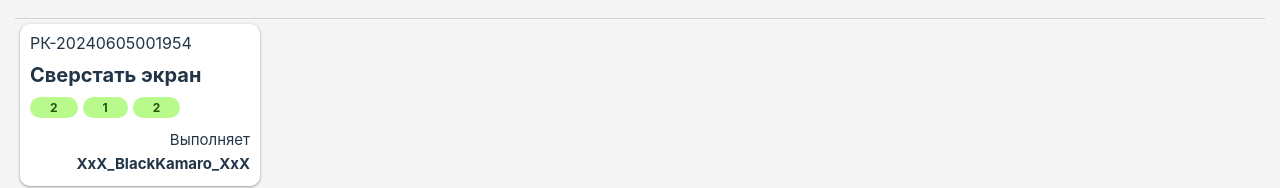
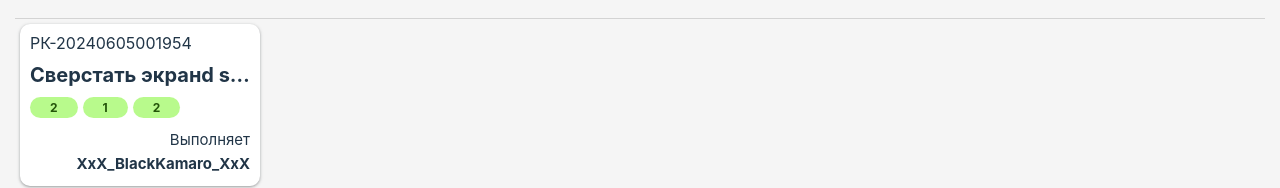
Before and after one commit to OSUKAL/todolistbulkedclientapp, a React (Vite) app: page /main in a window 1280 px wide. Shown: the part 221-409 px from the top of the page. Built offline with nearby package versions, Linux system fonts and the light colour scheme.

Commit message:
Правки

```diff
--- a/src/pages/MainPage/MainPage.tsx
+++ b/src/pages/MainPage/MainPage.tsx
@@ -13,7 +13,7 @@ export const MainPage = memo(() => {
     const tickets: TicketModel[] = [
         {
             id: '1',
-            name: 'Сверстать экран',
+            name: 'Сверстать экранd safas dfsadfsadasdasda asdasdasd asdasda adadasdawdac adasdasdafg dfsdf',
             number: 'РК-20240605001954',
             creator: {
                 id: 'ZUVUYER',
--- a/src/pages/TicketPage/TicketPage.tsx
+++ b/src/pages/TicketPage/TicketPage.tsx
@@ -26,9 +26,9 @@ export const TicketPage = memo(() => {
         date: new Date(),
         description: 'Верстаем экран задачи с функционалом изменения исполнителя, состояния, типа, приоритета и описания.',
 
-        state: TicketState.Testing,
+        state: TicketState.Paused,
         type: TicketType.Research,
-        priority: TicketPriority.Low
+        priority: TicketPriority.High
     }
 
     return (
--- a/src/shared/CustomSelect/CustomSelect.tsx
+++ b/src/shared/CustomSelect/CustomSelect.tsx
@@ -8,7 +8,7 @@ type Props<T> = {
     /**Варианты выбора*/
     options: Option<T>[]
     /**Обработка нажатия*/
-    onClick?: (value: Option<T>['value']) => void
+    onClick: (value: Option<T>['value']) => void
 }
 
 /**
@@ -40,7 +40,7 @@ function SelectGeneric<T extends number>({
     /**Обработка выбора варианта из выпадающего списка*/
     const handleOptionClick = (value: Option<T>['value']) => {
         setIsOpen(false)
-        onClick?.(value)
+        onClick(value)
     }
 
     /**Обработка нажатия на выпадающий список*/
```
